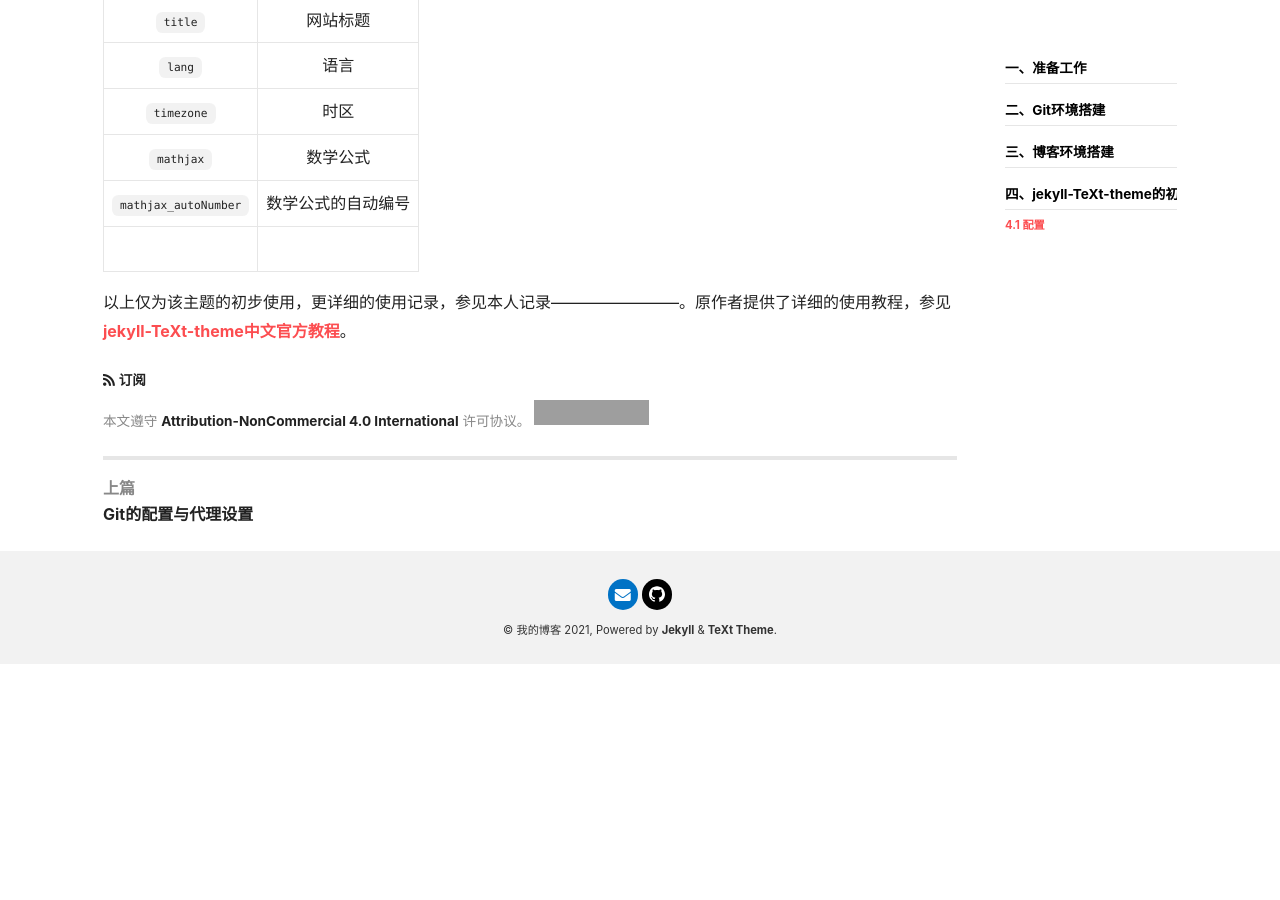
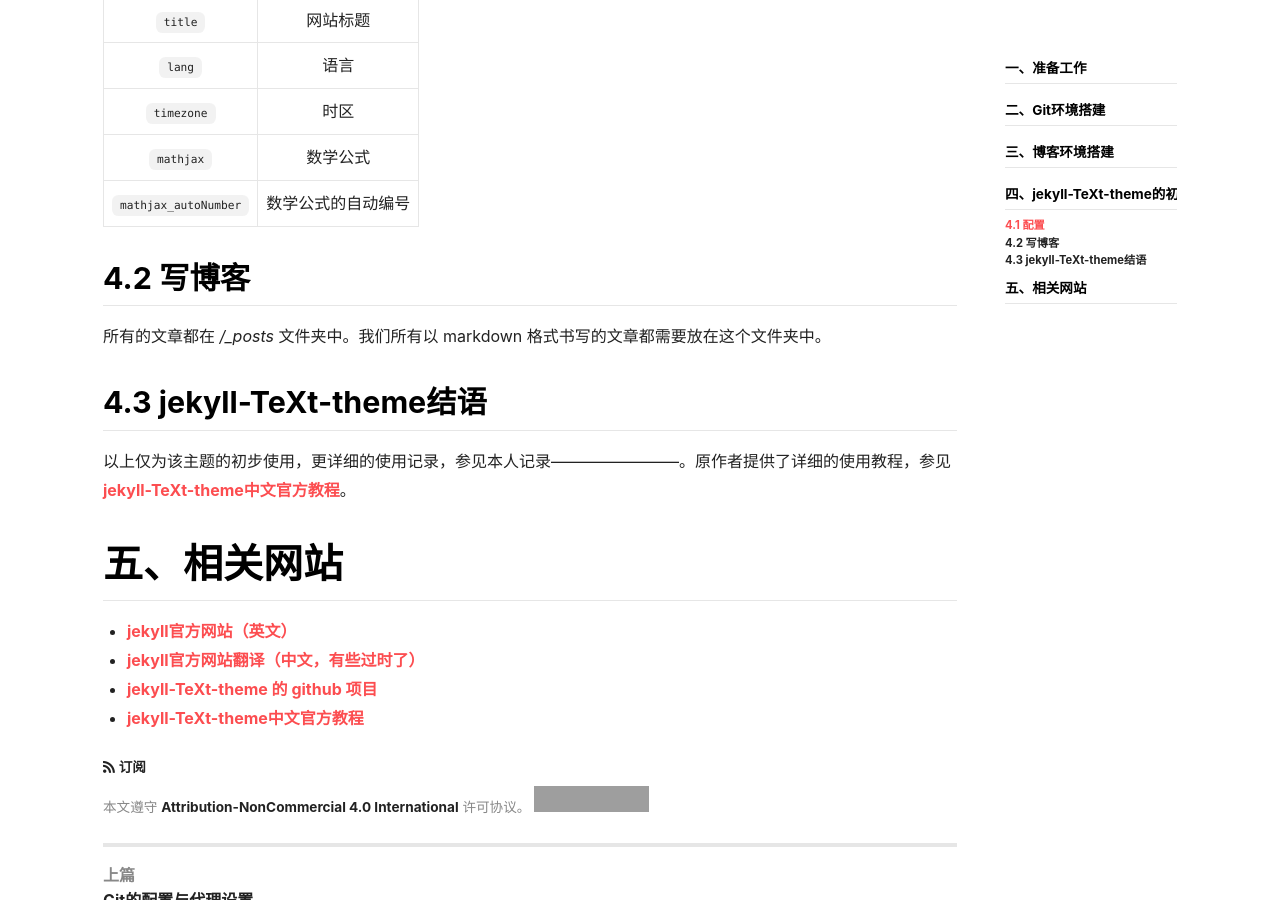
Before and after one commit to Meiting-Wang/Meiting-Wang.github.io, a Jekyll site: the page built from _posts/2023-08-04-利用GP和JK初步搭建个人博客.md, in a window 1280 px wide and 900 px high, scrolled down 2736 px. Built offline with Jekyll 4.4.1, drawn with Linux system fonts in a browser that asks for light colours; nearby versions of some CDN libraries; before the commit the page ends 3400 px from its top, so only the background shows below that; grey boxes are pictures that could not be loaded.

Commit message:
update on 2023-08-05 00:13:52

```diff
--- a/_posts/2023-08-04-利用GP和JK初步搭建个人博客.md
+++ b/_posts/2023-08-04-利用GP和JK初步搭建个人博客.md
@@ -118,16 +118,20 @@ git push -u origin main
 |      `timezone`      |        时区        |
 |      `mathjax`       |      数学公式      |
 | `mathjax_autoNumber` | 数学公式的自动编号 |
-|                      |                    |
+
+## 4.2 写博客
+
+所有的文章都在 */_posts* 文件夹中。我们所有以 markdown 格式书写的文章都需要放在这个文件夹中。
+
+## 4.3 jekyll-TeXt-theme结语
+
+以上仅为该主题的初步使用，更详细的使用记录，参见本人记录————————。原作者提供了详细的使用教程，参见[jekyll-TeXt-theme中文官方教程](https://kitian616.github.io/jekyll-TeXt-theme/docs/zh/quick-start)。
 
 
 
+# 五、相关网站
 
-
-
-
-
-
-
-
-以上仅为该主题的初步使用，更详细的使用记录，参见本人记录————————。原作者提供了详细的使用教程，参见[jekyll-TeXt-theme中文官方教程](https://kitian616.github.io/jekyll-TeXt-theme/docs/zh/quick-start)。
+- [jekyll官方网站（英文）](https://jekyllrb.com/)
+- [jekyll官方网站翻译（中文，有些过时了）](http://jekyllcn.com/)
+- [jekyll-TeXt-theme 的 github 项目](https://github.com/kitian616/jekyll-TeXt-theme)
+- [jekyll-TeXt-theme中文官方教程](https://kitian616.github.io/jekyll-TeXt-theme/docs/zh/quick-start)
```
